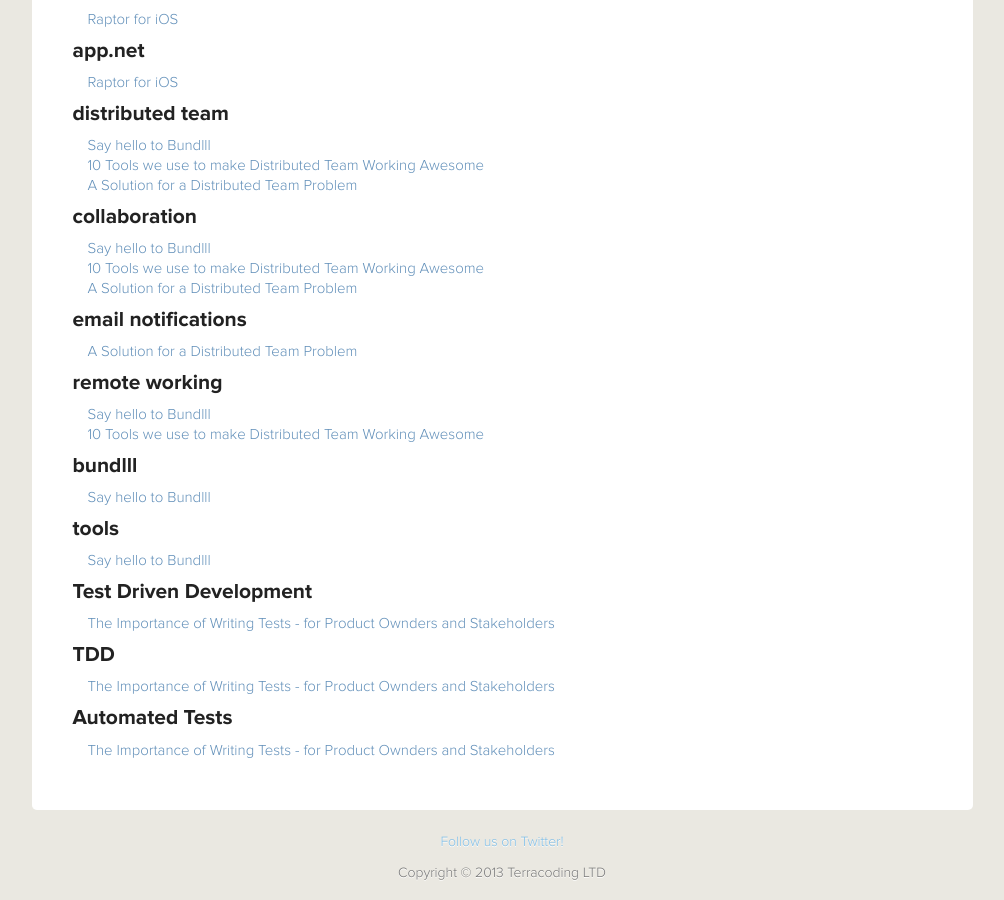
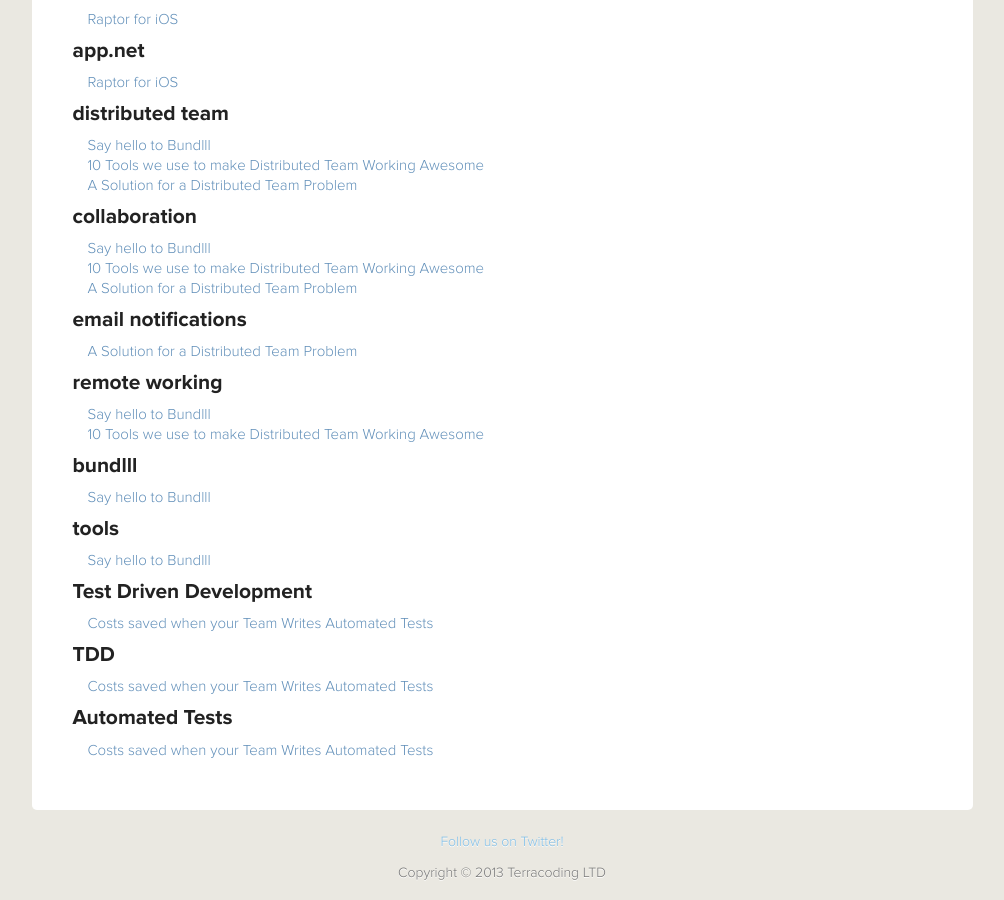
Before and after one commit to Terracoding/terracoding.github.com, a Jekyll site: the page built from tags.html, in a window 1280 px wide and 900 px high, scrolled down 1517 px. Shown: the whole window, without its empty margins (138-1142 px from the left). Built offline with Jekyll 4.4.1, drawn with Linux system fonts in a browser that asks for light colours; part of the change alters nothing that is shown; some of the changed text lies outside the part shown.

Commit message:
tweaks to the post

```diff
--- a/_posts/2013-10-23-The-Importance-of-Writing-Tests-for-Pro.md
+++ b/_posts/2013-10-23-The-Importance-of-Writing-Tests-for-Pro.md
@@ -1,6 +1,6 @@
 ---
 layout: post
-title: "The Importance of Writing Tests - for Product Ownders and Stakeholders"
+title: "Costs saved when your Team Writes Automated Tests"
 category: Test Driven Development, Automated Tests
 author: Iz El-Bahnasy
 twitter: elbahnasy
@@ -10,11 +10,10 @@ tags: ["Test Driven Development", "TDD", "Automated Tests"]
 
 ![Construction Plan by cbmd, source: FLikr](http://farm4.staticflickr.com/3074/3017474074_a000736d58_z.jpg "testing, planning ")
 
-Construction Plan by cbmd, source: FLikr
+Construction Plan by cbmd, source: Flikr
 
-
-
-The example goes like this:
+<br />
+**The example goes like this:**
 
 Just as the developer thinks it will be a smooth morning, they are bombarded with error reports or bug tickets on entrance to the office; the 5 year old software is broken again!
 
@@ -28,33 +27,44 @@ After some time debugging, the developer concludes that the bug was caused by a
 
 "We must increase the test coverage then!"
 
-"We can, but it will be difficult to 'draw up the design plans for a house, when we don't even know what's between the walls and what's under the floor' "
+"We can, but it will be difficult to: 'draw up construction plans for a house, when we don't even know what's between the walls and what's under the floor'! "
 
-The keyword in focus here is design plans.
+The keyword in focus here is construction plans.
 
-It is often found in many organisations that there is a disconnect in communication between the technical team and the business development team (team names being generic here).  This disconnect often means that the technical team does not have visibility into why feature decisions are made and how the effectiveness of new features play out in the market.
+<br />
+**Automated Testing as a Hidden Costs Saving**
 
-On the other hand, the business development team does not have enough visibility into what a feature change or a feature addition requires.  Sometimes, the victim of this disconnect becomes: communicating the importance of  automated testing as an integral part of a project.
+When it comes to collaboration on a software project, It is important for the technical team to have visibility into why feature decisions are made and how new features play out in the market.
 
-Developers often strive to communicate the importance of automated testing.  It is debatable if testing adds time to feature completion.  However, what we have witnessed, time and time again, is that a good test suite certainly results in huge savings when it comes to changing a product, new product phases, product redesigns and general ongoing maintenance work.
+This is just as important as for product owners (or the business development team) to have enough visibility into what is 'under the hood', and the infrastructure work required for building or changing fearures.
 
-But because savings in developer costs during the actual building of a feature often cannot be demonstrated to a product owner, testing is less appreciated during the early phases of software building.
+Automated testing is an integral part of any feature implementation.  A great automated test suite forms the solid infrastructure for maintainable software.  And Software that is difficult to maintain is costly.
+
+While it is debatable if testing adds additional time to feature completion, we have witnessed that a good test suite certainly results in huge savings when it comes to changing or maintaining a product.
+
+But because savings in developer costs during the actual building of a feature often cannot easily be quantified to a product owner, automated testing is sometimes not given the importance it should be, at the early stages of software building.
 
 Therefore, the lack of a good test suite often disguises itself as a hidden cost.  A cost that doesn't bite till later.  The role of a developer is to emphasis to a product owner the importance of testing, mainly for the wellbeing of the product.
 
-At Terracoding we cannot emphasise automated tests enough.  We illustrate it's importance using this analogy:
+<br />
+**The Analogy**
 
-A software product that lacks adequate automated tests is like building a skyscraper without design plans.
+At Terracoding we cannot emphasise the importance of automated tests enough.  We illustrate it's importance using this analogy:
 
-In construction (where I first started out).  Constructing a structure from design plans is a given; it is standard everyday work.  You would not get approval otherwise.  Without design plans, you would not know what to build and in what sequence.
+A software product that lacks adequate automated tests is like building a skyscraper without construction plans.
 
-Nevertheless, the argument against this analogy would be: in software we build from a product spec, which is synonymous to design plans for a building.
+In construction (where I first started out), building a structure from design plans is a given; it is standard everyday work.  You would not get approval otherwise.  Without plans, you would not know what to build and in what sequence.
+
+Now, the argument against this analogy would be: in software we build from a product spec, which is synonymous to construction plans for a building.
 
 That is correct.
 
-However, design plans are also used by engineers to carry out maintenance work.  Generally in Software there are more occurrences of maintenance work than there are in construction; and what TDD offers is a way to automatically make sure that a product still works to the spec when a change is made.  The alternative is expensive human resources who manually test the product.
+However, construction plans are also used by engineers to carry out maintenance work.  What automated testing offers is a way to automatically make sure that a product still works to the spec when a change is made.  The alternative is expensive human resources who manually test the product.
 
-If the luxury of automation in maintenance was available in construction, a lot of money would be saved.  In fact there are efforts in construction to use 3D simulation technologies to make use of automation leading to cost savings.
+If the luxury of automation in maintenance was available in construction, a lot of money would be saved.  In fact, there are efforts in construction to use 3D simulation technologies to make use of automation, leading to cost savings.
+
+<br />
+**Different Techniques for Testing**
 
 Some of the naming conventions used by developers to describe techniques for testing and designing software include Test Driven Development, Test First Development and Behavioural Driven Development.  There are differences between these techniques, and choices are made subjectively.
 
```
